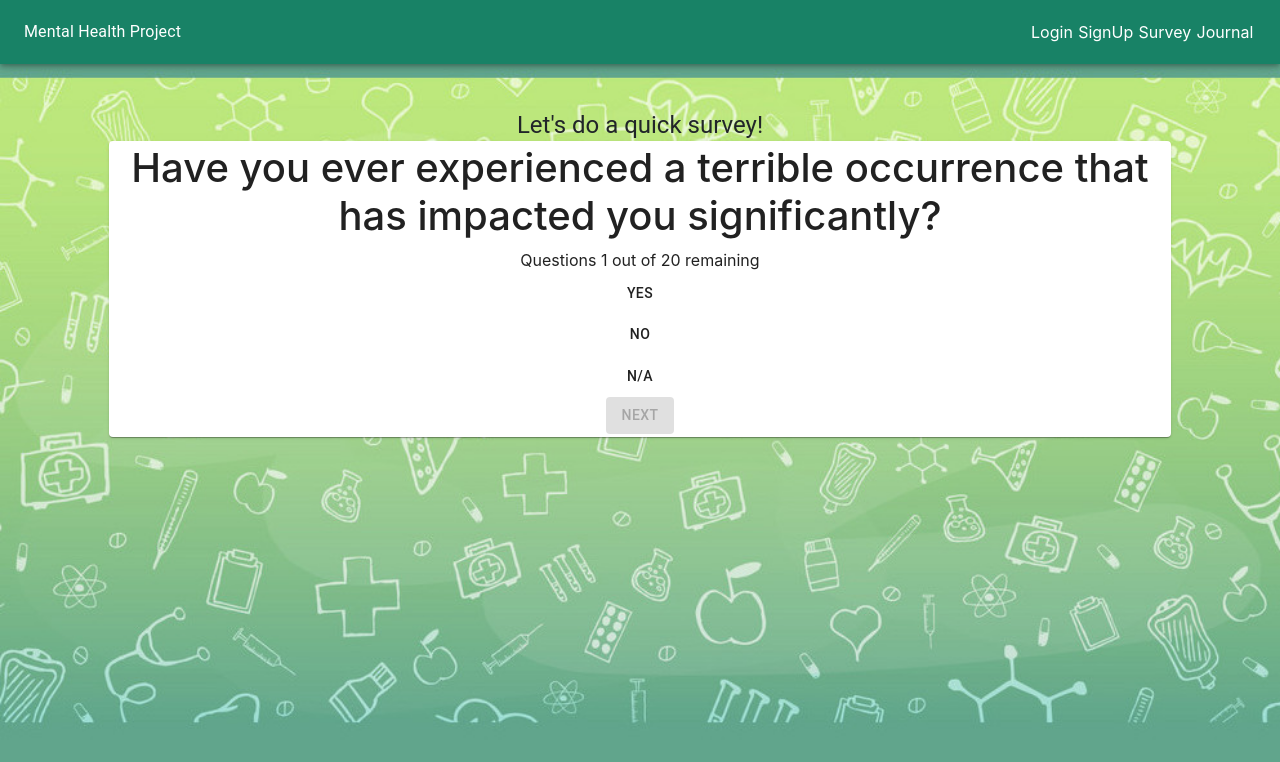
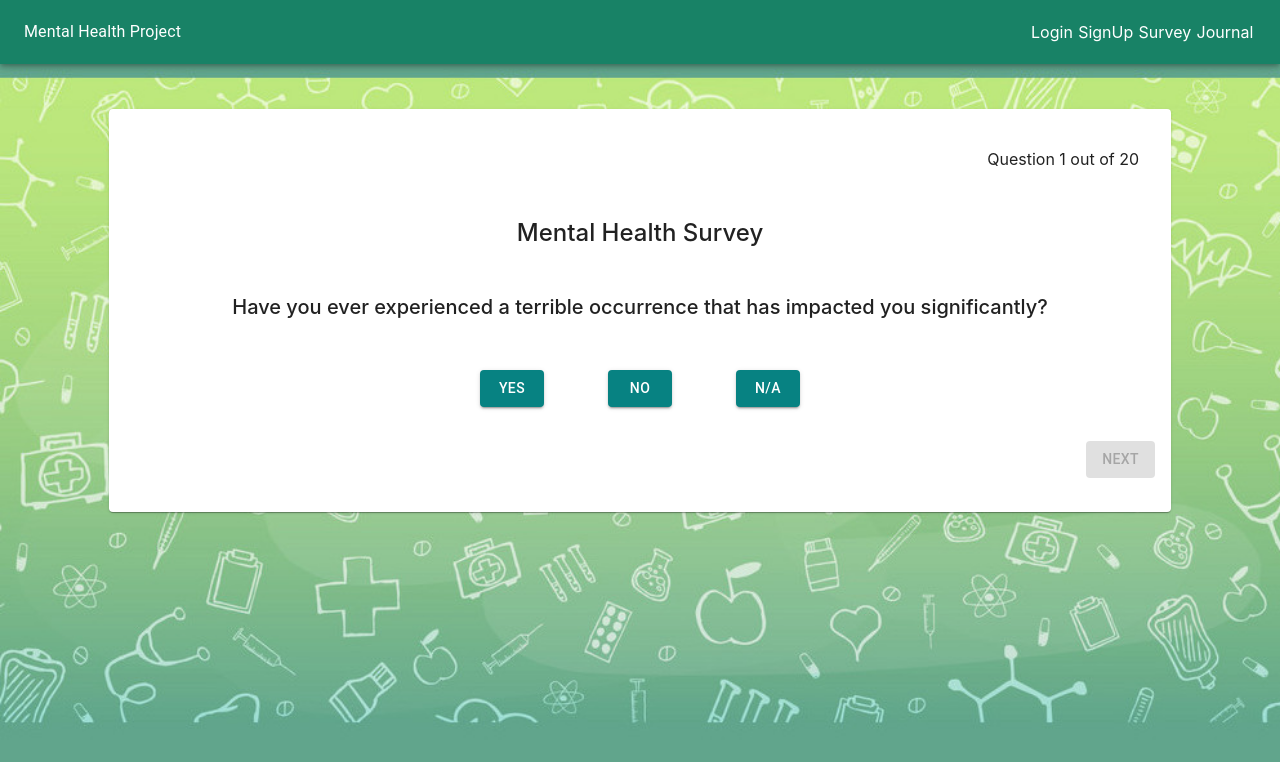
Before and after one commit to XiaoleZ/defhack-2020, a React (Create React App) app: page /survey in a window 1280 px wide. Shown: the top 762 px of the page. Built offline with nearby package versions, Linux system fonts and the light colour scheme.

Commit message:
updated layout and color of survey form

```diff
--- a/src/components/Survey.js
+++ b/src/components/Survey.js
@@ -6,6 +6,8 @@ import Card from '@material-ui/core/Card';
 import Typography from '@material-ui/core/Typography';
 import Container from '@material-ui/core/Container';
 import { NavLink } from "react-router-dom";
+import { ThemeProvider } from '@material-ui/styles';
+import theme from './Theme';
 import "./custom.css";
 
 class Survey extends Component {
@@ -83,11 +85,11 @@ class Survey extends Component {
 
     if (isEnd) {
       return (
-        <div className="result">
+        <div className="result" color="#00494A">
           <h3>Thank you for taking the survey!</h3>
           <Button>
             <NavLink to="/journal" exact>
-              Let's write the first journal
+              Let's go write your first journal~
             </NavLink>
           </Button>
         </div>
@@ -97,27 +99,29 @@ class Survey extends Component {
       return (
 
         <Container>
-        <Typography component="h1" variant="h5">Let's do a quick survey!</Typography>
-        <Card className="survey">
-          <h1>{this.state.questions} </h1>
-          <span>{`Questions ${currentQuestion + 1}  out of ${surveyData.questions.length } remaining `}</span>
-
-          {options.map(option => (
+        <Card>
+        <ThemeProvider theme={theme}>
+          <div classname="survey" color="#00494A">
+            <p className="questions-remaining">{`Question ${currentQuestion + 1}  out of ${surveyData.questions.length }`}</p>
+            <h4 className="survey-title">Mental Health Survey</h4>
+            <light><h5 className="survey-question">{this.state.questions} </h5></light>
 
           <div>
-            <Button key={option.id} className={`ui floating message options ${myAnswer === option ? "selected" : null}`}
+          {options.map(option => (
+          <span display="inline" style={{margin: '1.5rem 2rem'}}>
+            <Button variant="contained" color="secondary" key={option.id} className={`answer-button ${myAnswer === option ? "selected" : null}`}
             onClick={() => this.checkAnswer(option)}>
             {option}
             </Button>
+          </span>
+          ))}
           </div>
-          ))}
 
           {/* //the next button */}
           {currentQuestion < surveyData.questions.length - 1 && (
             <Button
             variant="contained"
-            color="primary"
-            className="ui inverted button"
+            className="next-button"
             disabled={this.state.disabled}
             onClick={this.nextQuestionHandler}>
               Next
@@ -130,6 +134,8 @@ class Survey extends Component {
               Finish
             </Button>
           )}
+        </div>
+        </ThemeProvider>
         </Card>
         </Container>
       );
--- a/src/components/custom.css
+++ b/src/components/custom.css
@@ -5,10 +5,7 @@ div {
 }
 
 .container {
-    margin: 30pt;
     margin-top: 70pt;
-    margin-left: 70pt;
-    margin-right: 70pt;
 }
 
 .nav-item {
@@ -16,3 +13,25 @@ div {
     margin: 2pt;
     text-decoration: none;
 }
+
+.survey-title {
+  margin: 0 auto 3rem;
+}
+
+.questions-remaining {
+  text-align: right;
+  padding: 2rem;
+}
+
+.survey-question {
+  margin: 3rem;
+}
+
+.answer-button {
+  margin: 1.5rem 2rem;
+}
+
+.next-button {
+  margin: 2rem 1rem 2rem auto !important;
+  float: right;
+}
```
